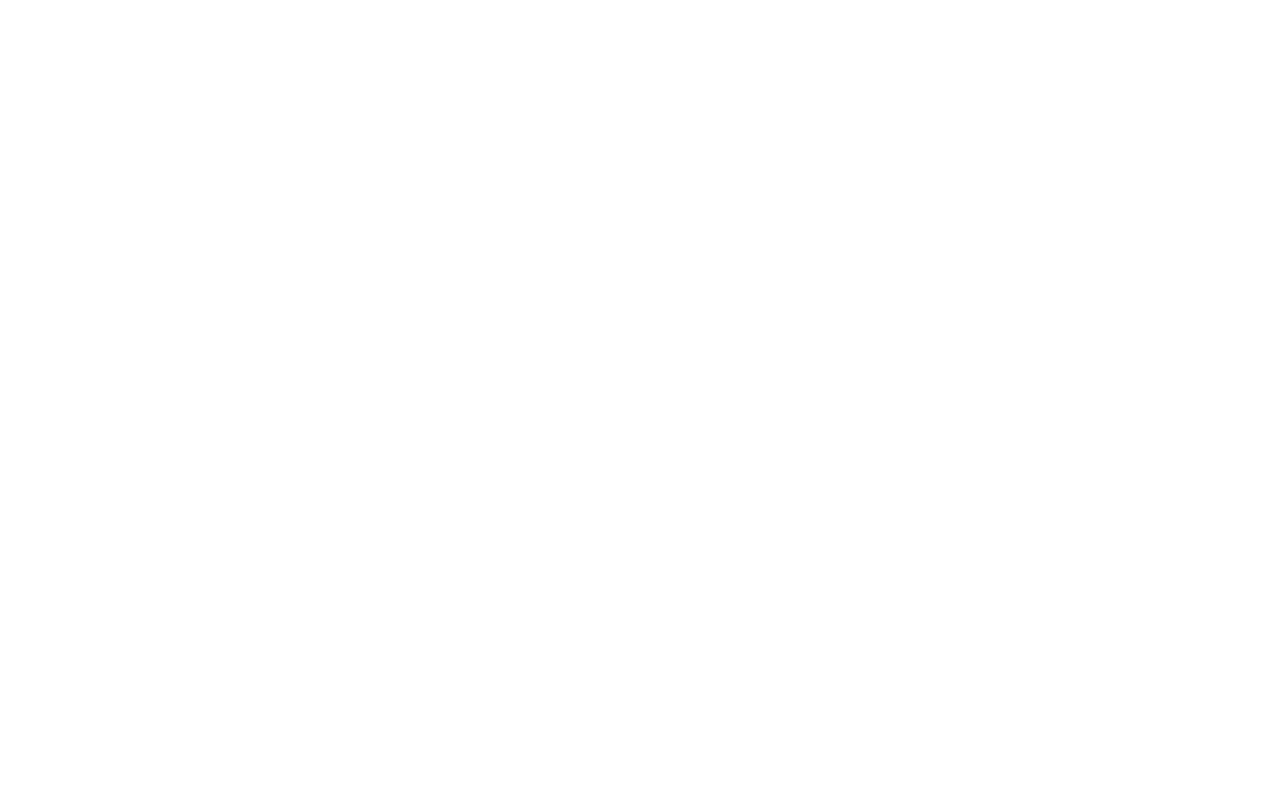
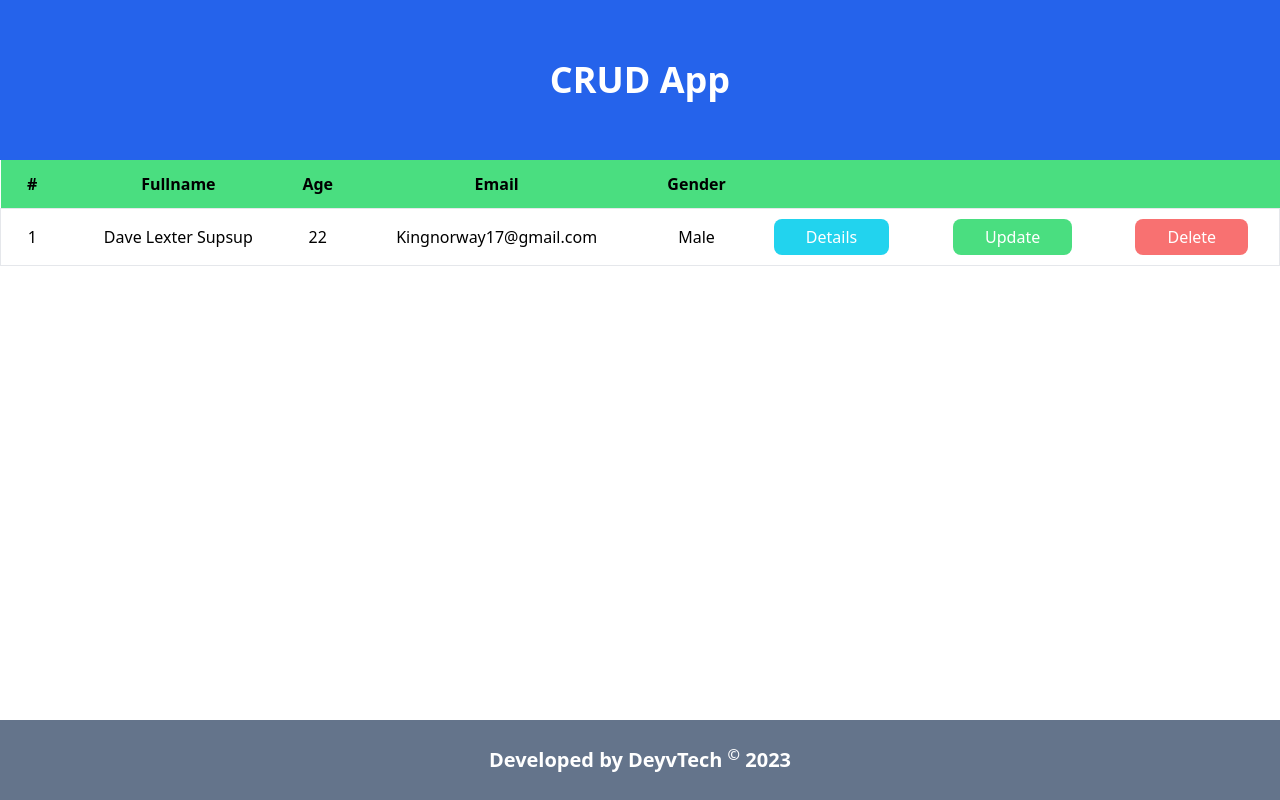
Before and after one commit to deyvtech/Crud-app, a Next.js app: page / in a window 1280 px wide. Built offline with nearby package versions, Linux system fonts and the light colour scheme.

Commit message:
Add Modal & close-open btn  function

```diff
--- /dev/null
+++ b/components/Footer.tsx
@@ -0,0 +1,7 @@
+export default function Footer() {
+    return (
+        <footer className="h-[10vh] flex justify-center items-center bg-slate-500">
+            <p className="text-xl font-semibold text-white">Developed by DeyvTech <sup>&copy;</sup> { new Date().getFullYear() }</p>
+        </footer>
+    )
+}
--- /dev/null
+++ b/components/Header.tsx
@@ -0,0 +1,7 @@
+export default function Header() {
+    return (
+            <header className="bg-blue-600 h-[20vh] flex justify-center items-center">
+                <h1 className="text-4xl font-bold text-white">CRUD App</h1>
+            </header>
+    )
+}
--- /dev/null
+++ b/components/MainSection.tsx
@@ -0,0 +1,48 @@
+import { useState } from "react"
+import Modal from '@/components/Modal'
+
+export default function MainSection() {
+
+    const [closeModal, setCloseModal] = useState(false)
+
+    const openBtn = () => {
+
+        setCloseModal(true)
+    }
+
+    const closeBtn = () => {
+        setCloseModal(false)
+    }
+
+    return (
+        <div>
+            <Modal hidden={closeModal} close={closeBtn} />
+            <table className="table-auto w-full ">
+                <thead>
+                    <tr className="text-center bg-green-400 h-12">
+                        <th>#</th>
+                        <th>Fullname</th>
+                        <th>Age</th>
+                        <th>Email</th>
+                        <th>Gender</th>
+                        <th></th>
+                        <th></th>
+                        <th></th>
+                    </tr>
+                </thead>
+                <tbody className="mt-2">
+                    <tr className="text-center border">
+                        <td className=" p-4">1</td>
+                        <td>Dave Lexter Supsup</td>
+                        <td>22</td>
+                        <td>Kingnorway17@gmail.com</td>
+                        <td>Male</td>
+                        <td><button className="btn-details">Details</button></td>
+                        <td><button className="btn-update"  onClick={openBtn}>Update</button></td>
+                        <td ><button className="btn-delete">Delete</button></td>
+                    </tr>
+                </tbody>
+            </table>
+        </div >
+    )
+}
--- /dev/null
+++ b/components/Modal.tsx
@@ -0,0 +1,32 @@
+export default function Modal(props: { hidden: any, close: any }) {
+    return (
+        <div className={props.hidden ? `visible flex absolute items-center w-full inset-0 bg-black/30` : `hidden`}>
+            <div className="bg-white/70 h-[300px] w-4/12 mx-auto flex flex-col text-center justify-center rounded-md drop-shadow-lg backdrop-blur-sm">
+                <div className="p-2 grid grid-cols-1/2 items-center">
+                    <label className="text-md font-semibold">Fullname</label>
+                    <input type="text" className="py-1 px-2 border-2 rounded-md" />
+                </div>
+                <div className="p-2 grid grid-cols-1/2">
+                    <label className="text-md font-semibold">Age</label>
+                    <input type="text" className="py-1 px-2 border-2 rounded-md" />
+                </div>
+
+                <div className="p-2 grid grid-cols-1/2">
+                    <label className="text-md font-semibold">Email</label>
+                    <input type="email" className="py-1 px-2 border-2 rounded-md" />
+                </div>
+                <div className="p-2 grid grid-cols-1/2">
+                    <label className="text-md font-semibold">Gender</label>
+                    <input type="text" className="py-1 px-2 border-2 rounded-md" />
+                </div>
+
+                <div className="space-x-10 flex justify-end mx-10 my-2">
+                    <button className="btn-delete" onClick={props.close}>Close</button>
+                    <button className="btn-update">Update</button>
+                </div>
+
+            </div>
+
+        </div>
+    )
+}
--- a/package.json
+++ b/package.json
@@ -9,6 +9,8 @@
     "lint": "next lint"
   },
   "dependencies": {
+    "@mui/material": "^5.11.9",
+    "@mui/styled-engine-sc": "^5.11.9",
     "@next/font": "13.1.6",
     "@types/node": "18.14.0",
     "@types/react": "18.0.28",
@@ -18,6 +20,7 @@
     "next": "13.1.6",
     "react": "18.2.0",
     "react-dom": "18.2.0",
+    "styled-components": "^5.3.6",
     "typescript": "4.9.5"
   },
   "devDependencies": {
--- a/pages/index.tsx
+++ b/pages/index.tsx
@@ -1,6 +1,9 @@
+import Footer from '@/components/Footer'
+import Header from '@/components/Header'
+import MainSection from '@/components/MainSection'
+
 import Head from 'next/head'
 import Image from 'next/image'
-import { Inter } from '@next/font/google'
 
 export default function Home() {
   return (
@@ -9,10 +12,15 @@
         <title>CRUD app</title>
         <meta name="description" content="Generated by create next app" />
         <meta name="viewport" content="width=device-width, initial-scale=1" />
+      </Head>
 
-      </Head>
-      <main>
+      <Header />
+      <main className='h-[70vh]'>
+
+        <MainSection />
+
       </main>
+      <Footer />
     </>
   )
 }
--- a/styles/globals.css
+++ b/styles/globals.css
@@ -8,7 +8,14 @@
 }
 
 @layer components {
-  .btn {
-    @apply bg-red-400
+  .btn-delete {
+    @apply bg-red-400 py-[6px] px-8 rounded-lg text-white hover:bg-red-200 hover:text-black transition-all duration-150 ease-in-out cursor-pointer
+  }
+  .btn-update {
+    @apply bg-green-400 py-[6px] px-8 rounded-lg text-white hover:bg-green-200 hover:text-black transition-all duration-150 ease-in-out cursor-pointer
+  }
+
+  .btn-details {
+    @apply bg-cyan-400 py-[6px] px-8 rounded-lg text-white hover:bg-cyan-200 hover:text-black transition-all duration-150 ease-in-out cursor-pointer
   }
 }
--- a/tailwind.config.js
+++ b/tailwind.config.js
@@ -8,7 +8,11 @@
     "./src/**/*.{js,ts,jsx,tsx}",
   ],
   theme: {
-    extend: {},
+    extend: {
+      gridTemplateColumns: {
+        '1/2': '100px, 300px'
+      }
+    },
   },
   plugins: [],
 }
```
Also changed, not shown: 1 other file (tests, documents, lock files or other folders).
